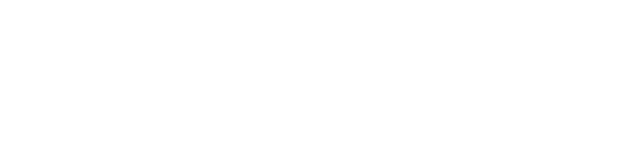
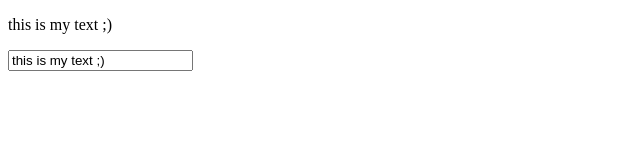
Before and after one commit to GiacomoFranco/LearningVue, a plain HTML site: page index.html in a window 1280 px wide. Shown: the whole page, without its empty margins (0-640 px from the left). Drawn offline with nearby package versions, Linux system fonts and the light colour scheme.

Commit message:
customvmodel con props y emmiters

```diff
--- a/index.html
+++ b/index.html
@@ -12,18 +12,47 @@
 <body>
 
     <div id="app">
-        <h1>{{texto}}</h1>
     </div>
 
     <script src="https://unpkg.com/vue@3/dist/vue.global.js"></script>
     <script>
         const app = Vue.createApp({
-            data() {
-                return {
-
+            data(){
+                return{
+                    text: 'this is my text ;)'
+                }
+            },
+            methods: {
+                updateText(valueEmited){
+                    this.text = valueEmited;
                 }
             }
-        }).mount('#app')
+            ,
+            template: `
+            <div>
+                <p>{{text}}</p>
+                <v-input :value="text" @updateTextEmitter="updateText"/>
+            </div>
+            `
+        });
+
+        app.component('v-input', {
+            props:{
+                value: String
+            },
+            methods:{
+                emitText(e){
+                    console.log(e.target.value);
+                    this.$emit('updateTextEmitter', e.target.value)
+                }
+            }
+            ,
+            template: `
+            <input type="text" :value="value" @input="emitText">
+            `
+        })
+
+        const vm = app.mount('#app')
 
     </script>
 </body>
```
